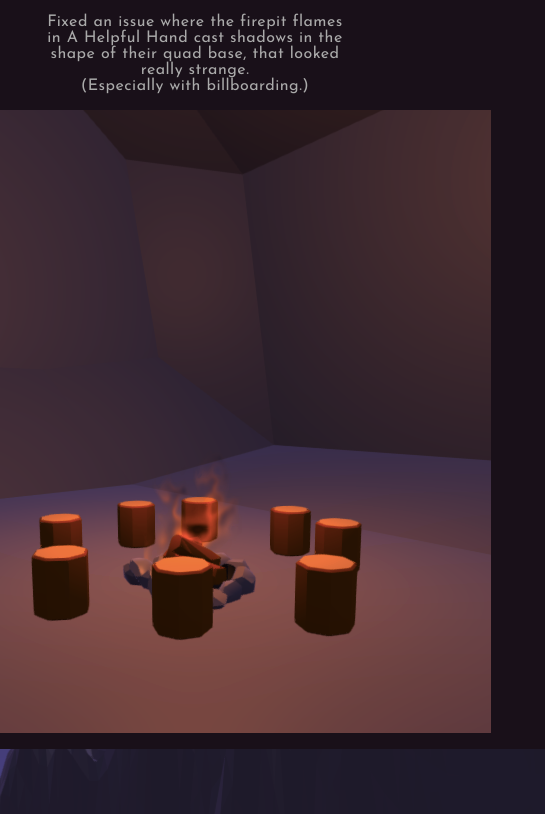
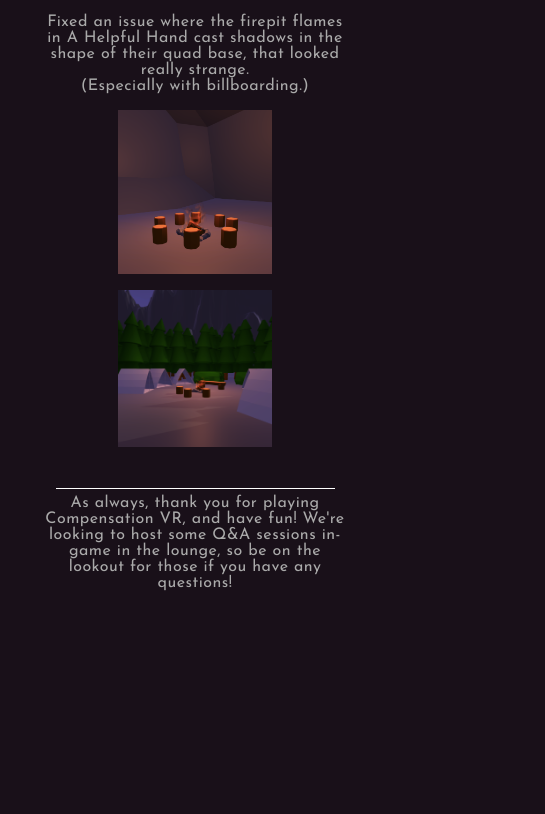
Before and after one commit to SubsurfaceStudios/compensationvr.tk, a plain HTML site: page patch-notes/1.1.0/index.html in a window 390 px wide. Shown: the part 5052-5866 px from the top of the page, 545 px wide, since content can reach past the window. After the commit the page ends 5663 px from the top, so only its background shows below. Drawn offline with Linux system fonts and the light colour scheme.

Commit message:
Minor styling changes for mobile.

```diff
--- a/patch-notes/1.1.0/index.html
+++ b/patch-notes/1.1.0/index.html
@@ -122,10 +122,10 @@
                Fixed an issue where the firepit flames in A Helpful Hand cast shadows in the shape of their quad base, that looked really strange.<br>
                (Especially with billboarding.)<br><br>
           </p>
-          <img src="./img/AHH1cave1.png"><br>
-          <img src="./img/AHHcampsite1.png"><br>
+          <img src="./img/AHH1cave1.png" class="marketing_image"><br>
+          <img src="./img/AHHcampsite1.png" class="marketing_image"><br>
 
-          <hr class="hr_border">
+          <hr class="hr_border"><br>
           <p>As always, thank you for playing Compensation VR, and have fun! We're looking to host some Q&A sessions in-game in the lounge, so be on the lookout for those if you have any questions!</p>
     </div>
 </body>
```
